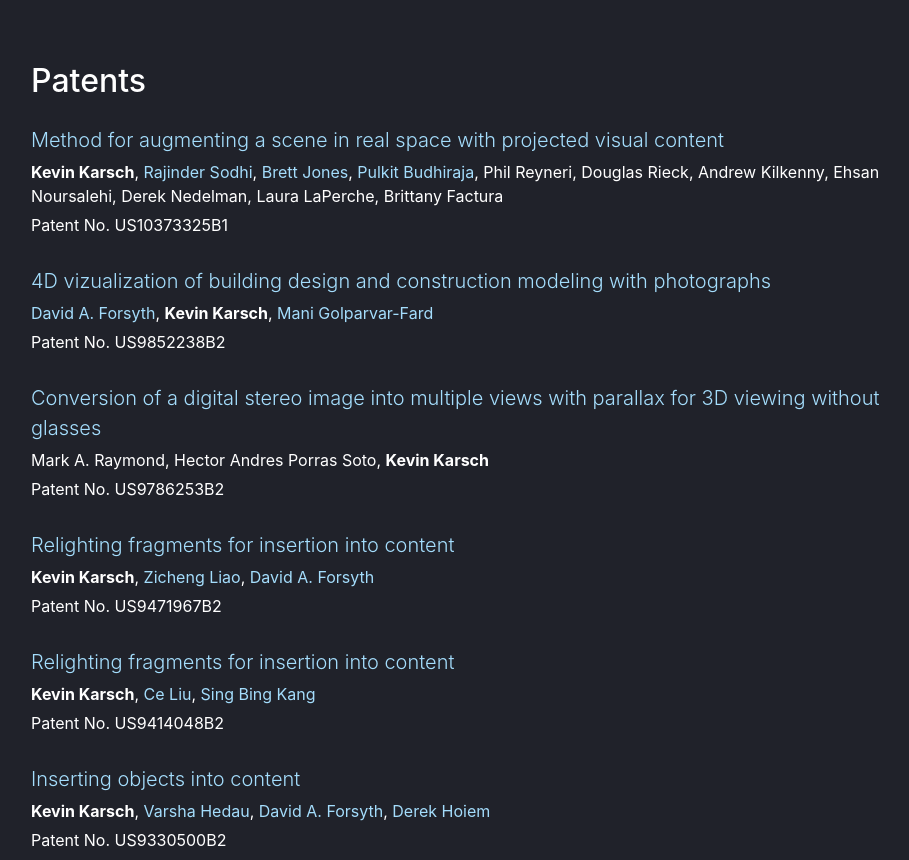
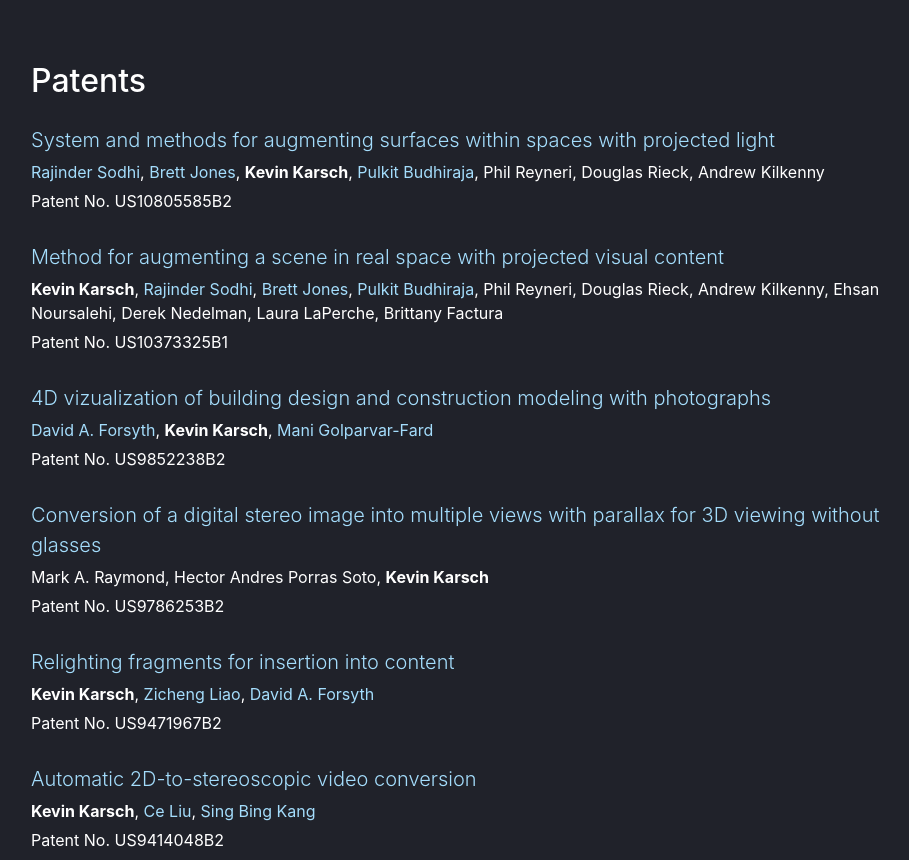
Before and after one commit to kevinkarsch/kevinkarsch.github.io, a plain HTML site: page index.html in a window 1280 px wide. Shown: the part 8700-9560 px from the top of the page, without its empty margins (149-1058 px from the left). Drawn offline with Linux system fonts and the light colour scheme.

Commit message:
Patent update

```diff
--- a/index.html
+++ b/index.html
@@ -486,6 +486,14 @@
 
                     <div class="row mt-4">
                       <div class="col-12">
+                        <p class="lead"><a href="https://patents.google.com/patent/US10805585B2" target="_blank">System and methods for augmenting surfaces within spaces with projected light</a></p>
+                        <p><a href="http://rsodhi.com/" target="_blank">Rajinder Sodhi</a>, <a href="https://brettrjones.com/" target="_blank">Brett Jones</a>, <b>Kevin Karsch</b>, <a href="http://www.pulkitbudhiraja.com/" target="_blank">Pulkit Budhiraja</a>, Phil Reyneri, Douglas Rieck, Andrew Kilkenny</p>
+                        <p>Patent No. US10805585B2</p>
+                      </div>
+                    </div>
+
+                    <div class="row mt-4">
+                      <div class="col-12">
                         <p class="lead"><a href="https://patents.google.com/patent/US10373325B1" target="_blank">Method for augmenting a scene in real space with projected visual content</a></p>
                         <p><b>Kevin Karsch</b>, <a href="http://rsodhi.com/" target="_blank">Rajinder Sodhi</a>, <a href="https://brettrjones.com/" target="_blank">Brett Jones</a>, <a href="http://www.pulkitbudhiraja.com/" target="_blank">Pulkit Budhiraja</a>, Phil Reyneri, Douglas Rieck, Andrew Kilkenny, Ehsan Noursalehi, Derek Nedelman, Laura LaPerche, Brittany Factura</p>
                         <p>Patent No. US10373325B1</p>
@@ -518,7 +526,7 @@
 
                     <div class="row mt-4">
                       <div class="col-12">
-                        <p class="lead"><a href="https://patents.google.com/patent/US9414048B2" target="_blank">Relighting fragments for insertion into content</a></p>
+                        <p class="lead"><a href="https://patents.google.com/patent/US9414048B2" target="_blank">Automatic 2D-to-stereoscopic video conversion</a></p>
                         <p><b>Kevin Karsch</b>, <a href="https://people.csail.mit.edu/celiu/" target="_blank">Ce Liu</a>, <a href="http://www.singbingkang.com/" target="_blank">Sing Bing Kang</a></p>
                         <p>Patent No. US9414048B2</p>
                       </div>
```
Also changed, not shown: src/personalData.json (+11 -5 lines), 2 other files.
